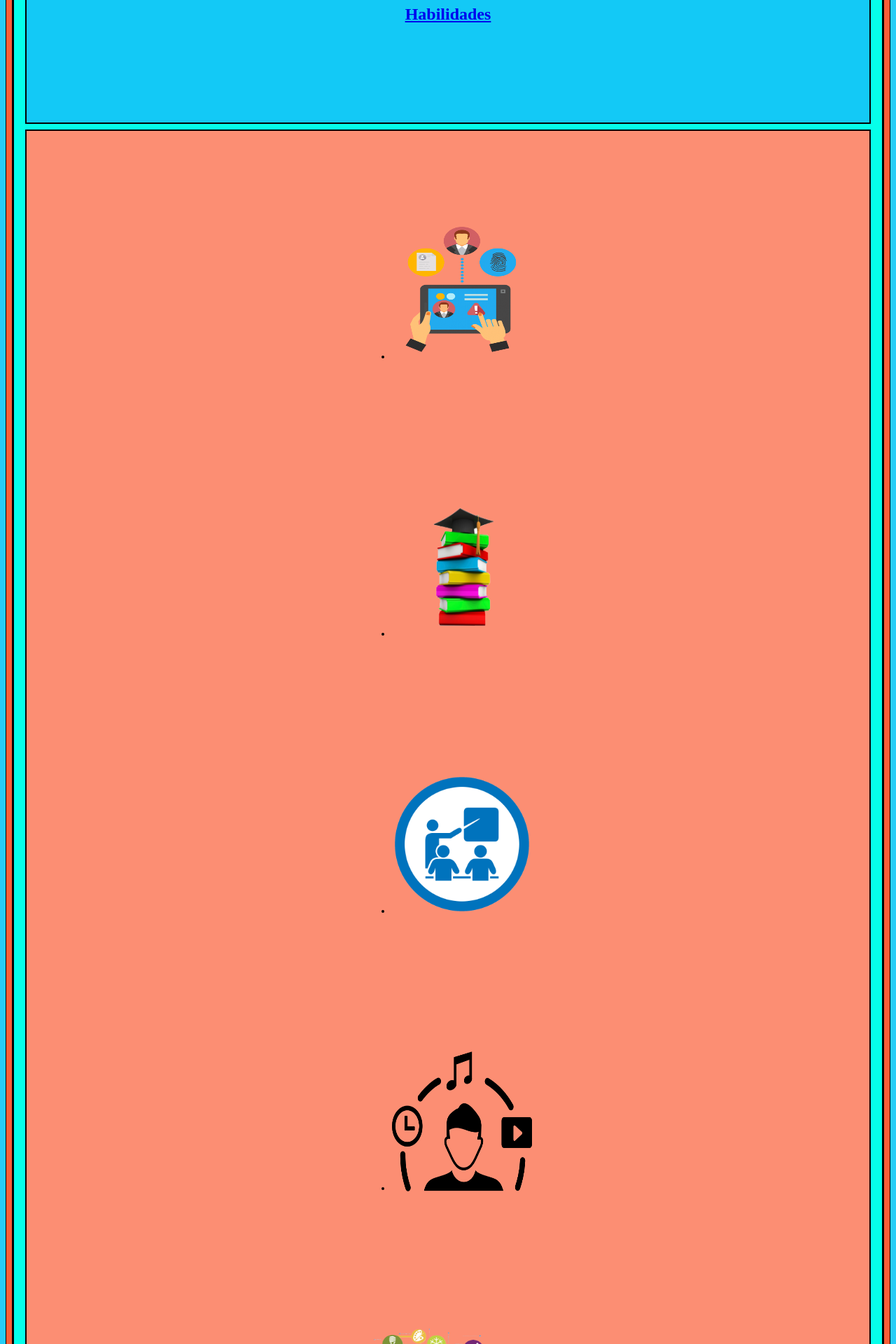
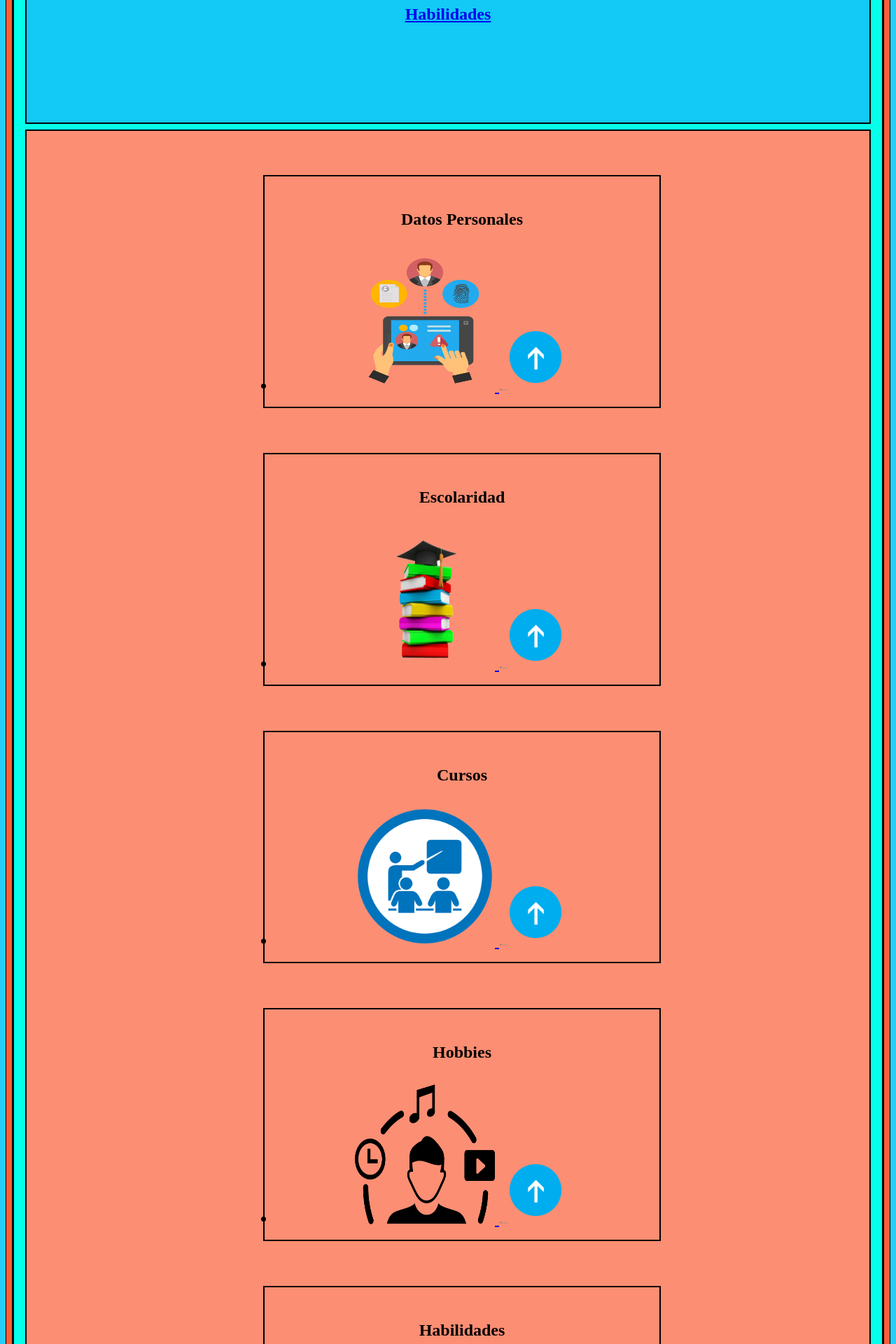
Before and after one commit to LeonardoHdz93/4IV8-PSW-HernandezMelendezLeonardo, a PHP site: page / in a window 1280 px wide. Shown: the part 521-2441 px from the top of the page at 70% size. Run offline with PHP 8.4, Linux system fonts and the light colour scheme.

Commit message:
Diseño e imagen de regreso

```diff
--- a/css/masterstyle.css
+++ b/css/masterstyle.css
@@ -92,3 +92,13 @@ article.sub{
     margin: 0.5rem;
     padding: 1rem;
 }
+article.links{
+    text-align: center;
+    font-size: x-large;
+    background-color: #fc8e73;
+    border: 2px solid rgb(0, 0, 0);
+    width: 47%;
+    height: 45%;
+    display: inline-table;
+    margin: 2rem;
+}
--- a/index.html
+++ b/index.html
@@ -33,54 +33,72 @@
         </div>
     <div class="menu">
         <ul>
-        <div class="link">
-            <article class="links">
+        <div class="link" id="dp">
+            <article class="links" >
+                <h1 >Datos Personales</h1>
             <li>
-                <a href="./dp.html" title="datos personales" id="dp">
+                <a href="./dp.html" title="datos personales" >
                     <img src="./imagenes/datos personales.png" alt="Datos Personales" class="grande">
+                </a>
+                <a href="#inicio" class="arriba">
+                    <img src="./imagenes/arriba.png" alt="inicio" class="mediano">
                 </a>
             </li>
             </article>
         </div>
-        <div class="escolaridad">
-            <article class="links" id="esco">
+        <div class="escolaridad" id="esco">
+            <article class="links" >
+                <h1 >Escolaridad</h1>
             <li>
                 <a href="#escolaridad">
                     <img src="./imagenes/escolaridad.jpg" alt="Escolaridad" class="grande">
                 </a>
+                <a href="#inicio" class="arriba">
+                    <img src="./imagenes/arriba.png" alt="inicio" class="mediano">
+                </a>
             </li>
             </article>
         </div>
-        <div class="cursos">
-            <article class="links" id="cursos">
+        <div class="cursos" id="cursos">
+            <article class="links" >
+                <h1 >Cursos</h1>
             <li>
                 <a href="#cursos">
                     <img src="./imagenes/cursos.png" alt="Cursos" class="grande">
                 </a>
+                <a href="#inicio" class="arriba">
+                    <img src="./imagenes/arriba.png" alt="inicio" class="mediano">
+                </a>
             </li>
             </article>
         </div>
-        <div class="hobbies">
-            <article class="links" id="hobbies">
+        <div class="hobbies" id="hobbies">
+            <article class="links" >
+                <h1 >Hobbies</h1>
             <li>
                 <a href="#hobbies">
                     <img src="./imagenes/hobbies.png" alt="Hobbies" class="grande">
                 </a>
+                <a href="#inicio" class="arriba">
+                    <img src="./imagenes/arriba.png" alt="inicio" class="mediano">
+                </a>
             </li>
             </article>
         </div>
-        <div class="habilidades">
-            <article class="links" id="habilidades">
+        <div class="habilidades"id="habilidades">
+            <article class="links" >
+                <h1 >Habilidades</h1>
                 <li>
 
                 <a href="#habilidades">
                     <img src="./imagenes/habilidades.png" alt="Habilidades" class="grande">
                 </a>
+                <a href="#inicio" class="arriba">
+                    <img src="./imagenes/arriba.png" alt="inicio" class="mediano">
+                </a>
             </li>
             </article>
-            <a href="#inicio" class="arriba">
-                <img src="./imagenes/arriba.png" alt="inicio" class="mediano">
-            </a>
+
         </div>
         </ul>
     </div>
```
